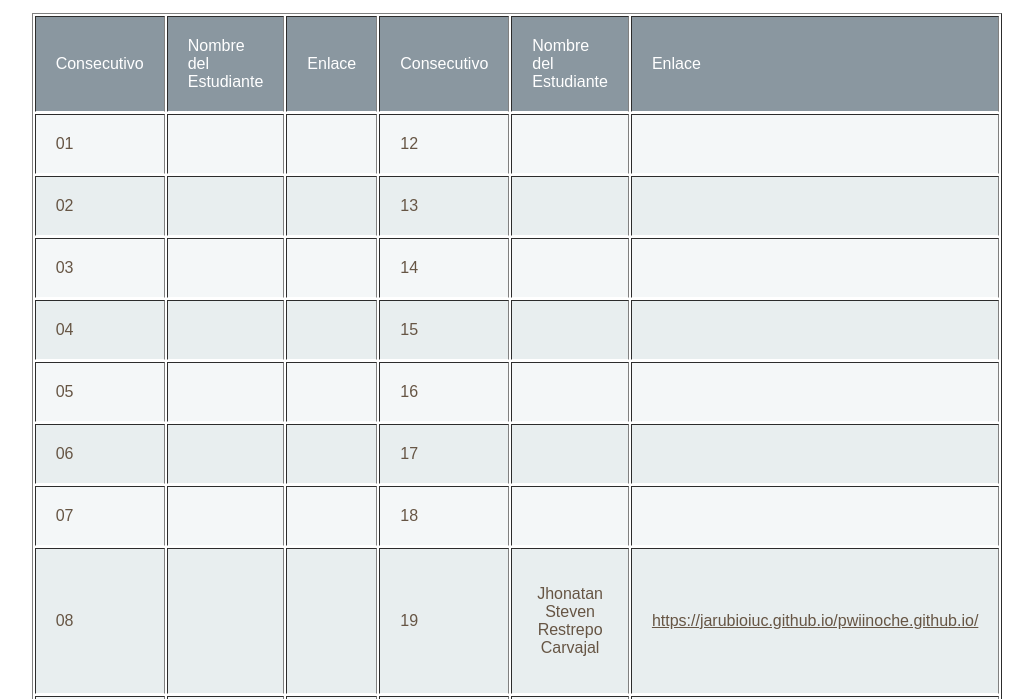
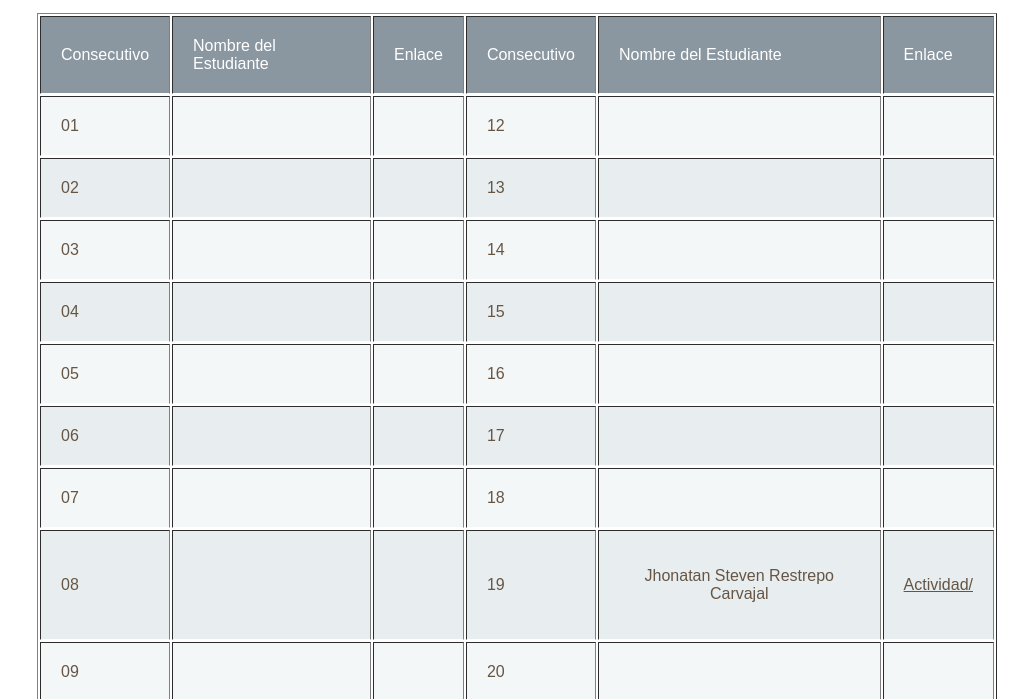
Before and after one commit to jarubioiuc/pwiinoche.github.io, a plain HTML site: page index.html in a window 1280 px wide. Shown: the part 101-800 px from the top of the page, without its empty margins (123-1156 px from the left). Drawn offline with Linux system fonts and the light colour scheme.

Commit message:
Agregando actividad

```diff
--- a/index.html
+++ b/index.html
@@ -223,9 +223,9 @@
           </td>
           <td>
             <a
-              href="https://jarubioiuc.github.io/pwiinoche.github.io/"
+              href="https://jonathanrestrepo24.github.io/proyecto.github.io/ "
               target="_blank"
-              >https://jarubioiuc.github.io/pwiinoche.github.io/</a
+              >Actividad/</a
             >
           </td>
         </tr>
```
